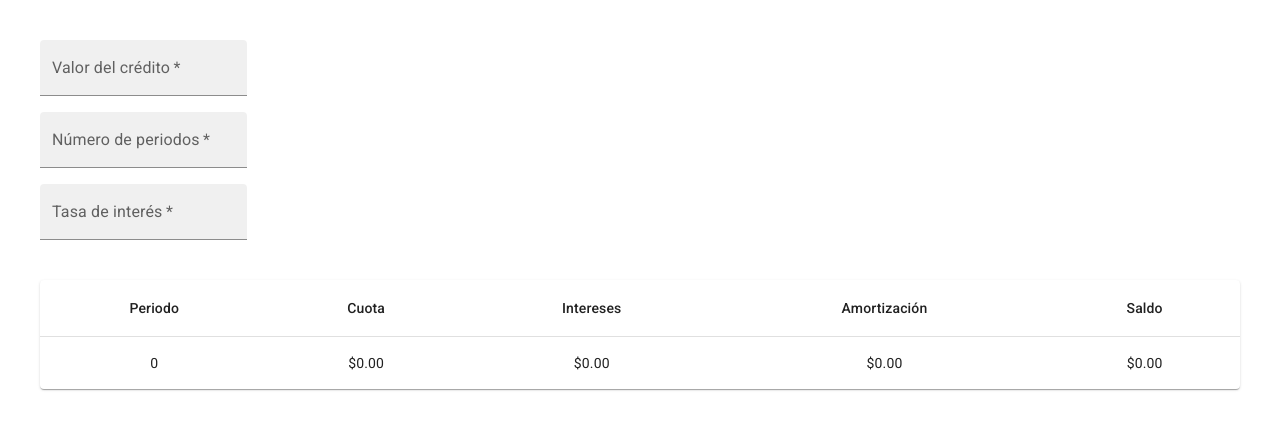
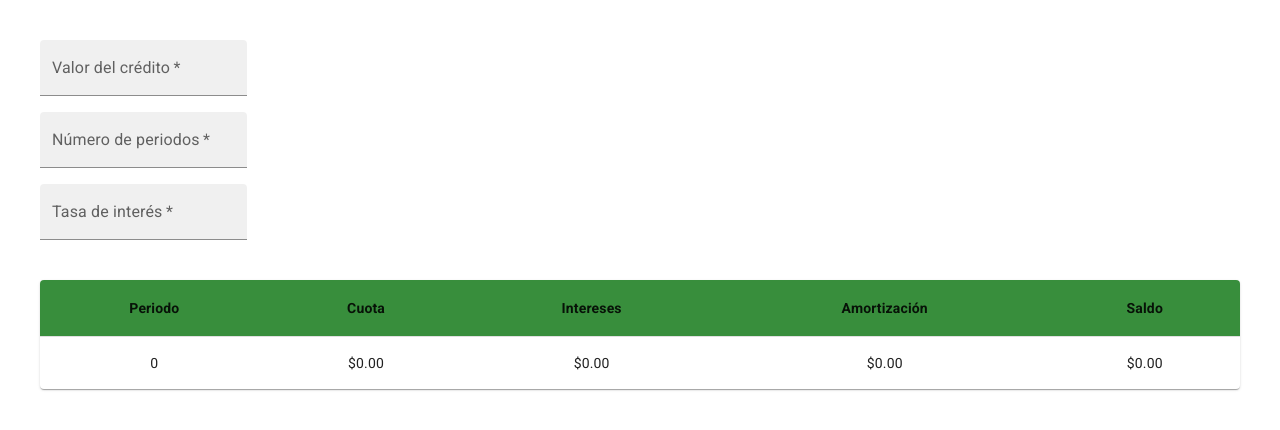
Before and after one commit to VicTips/tabla-cuota-fija, a React (Create React App) app: page / in a window 1280 px wide. Shown: the top 430 px of the page. Built offline with nearby package versions, Linux system fonts and the light colour scheme.

Commit message:
Se agrega carpeta images con imagen del logo, componente Logo.jsx y algunos estilos para la tabla en el App.css

```diff
--- a/src/App.css
+++ b/src/App.css
@@ -1,3 +1,7 @@
-.Container{
-    margin-top: 2em;
+th {
+    background-color: #388e3c;
 }
+
+input {
+    text-align: center;
+}
--- a/src/components/AmortizationTable.jsx
+++ b/src/components/AmortizationTable.jsx
@@ -47,11 +47,11 @@ function AmortizationTable({ loan, nper, rate }) {
       <Table sx={{ minWidth: 650 }} aria-label="simple table">
         <TableHead>
           <TableRow>
-            <TableCell align="center">Periodo</TableCell>
-            <TableCell align="center">Cuota</TableCell>
-            <TableCell align="center">Intereses</TableCell>
-            <TableCell align="center">Amortización</TableCell>
-            <TableCell align="center">Saldo</TableCell>
+            <TableCell align="center"><b>Periodo</b></TableCell>
+            <TableCell align="center"><b>Cuota</b></TableCell>
+            <TableCell align="center"><b>Intereses</b></TableCell>
+            <TableCell align="center"><b>Amortización</b></TableCell>
+            <TableCell align="center"><b>Saldo</b></TableCell>
           </TableRow>
         </TableHead>
         <TableBody>
```
Also changed, not shown: src/components/Logo.jsx (added, +12 -0 lines), src/images/logo.png (added).
